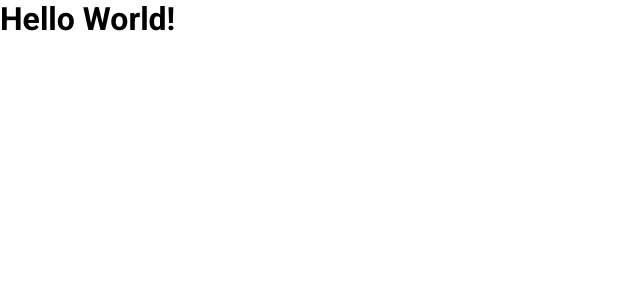
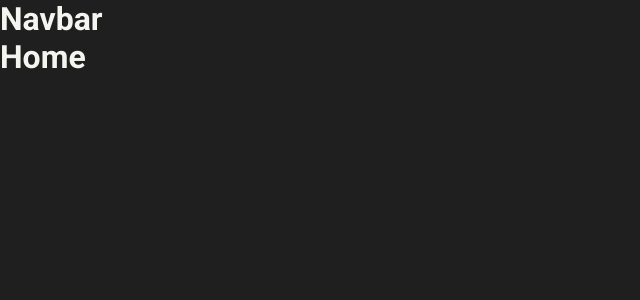
Before and after one commit to m4ycon/movie-box, a React (Create React App) app in the folder frontend/: page / in a window 1280 px wide. Shown: the top 300 px of the page, without its empty margins (0-640 px from the left). Built offline with nearby package versions, Linux system fonts and the light colour scheme; the HTML template or start-up script is replaced by a standard one.

Commit message:
chore: structuring files; feat: variables to global.scss

```diff
--- a/frontend/src/App.js
+++ b/frontend/src/App.js
@@ -1,10 +1,12 @@
 import React from 'react';
+import Home from './pages/Home';
+
 import './global.scss';
 
 export default () => {
   return (
     <>
-      <h1>Hello World!</h1>
+      <Home />
     </>
   );
 };
--- /dev/null
+++ b/frontend/src/components/Navbar/index.js
@@ -0,0 +1,7 @@
+import React from 'react';
+
+import './style.scss';
+
+export default () => {
+  return <h1>Navbar</h1>;
+};
--- a/frontend/src/global.scss
+++ b/frontend/src/global.scss
@@ -1,5 +1,14 @@
+$back-color-primary: #1f1f1f;
+$text-color-primary: #f5f5f0;
+
+$back-color-secondary: #f5f5f0;
+$text-color-secondary: #1f1f1f;
+
 body {
+  background-color: $back-color-primary;
   font-family: 'Roboto', sans-serif;
+  font-size: 16px;
+  color: $text-color-primary;
 }
 
 * {
--- /dev/null
+++ b/frontend/src/pages/Home/index.js
@@ -0,0 +1,13 @@
+import React from 'react';
+
+import Navbar from '../../components/Navbar';
+import './style.scss';
+
+export default () => {
+  return (
+    <>
+      <Navbar />
+      <h1>Home</h1>
+    </>
+  );
+};
```
Also changed, not shown: frontend/src/components/Navbar/style.scss (added), frontend/src/pages/Home/style.scss (added).
